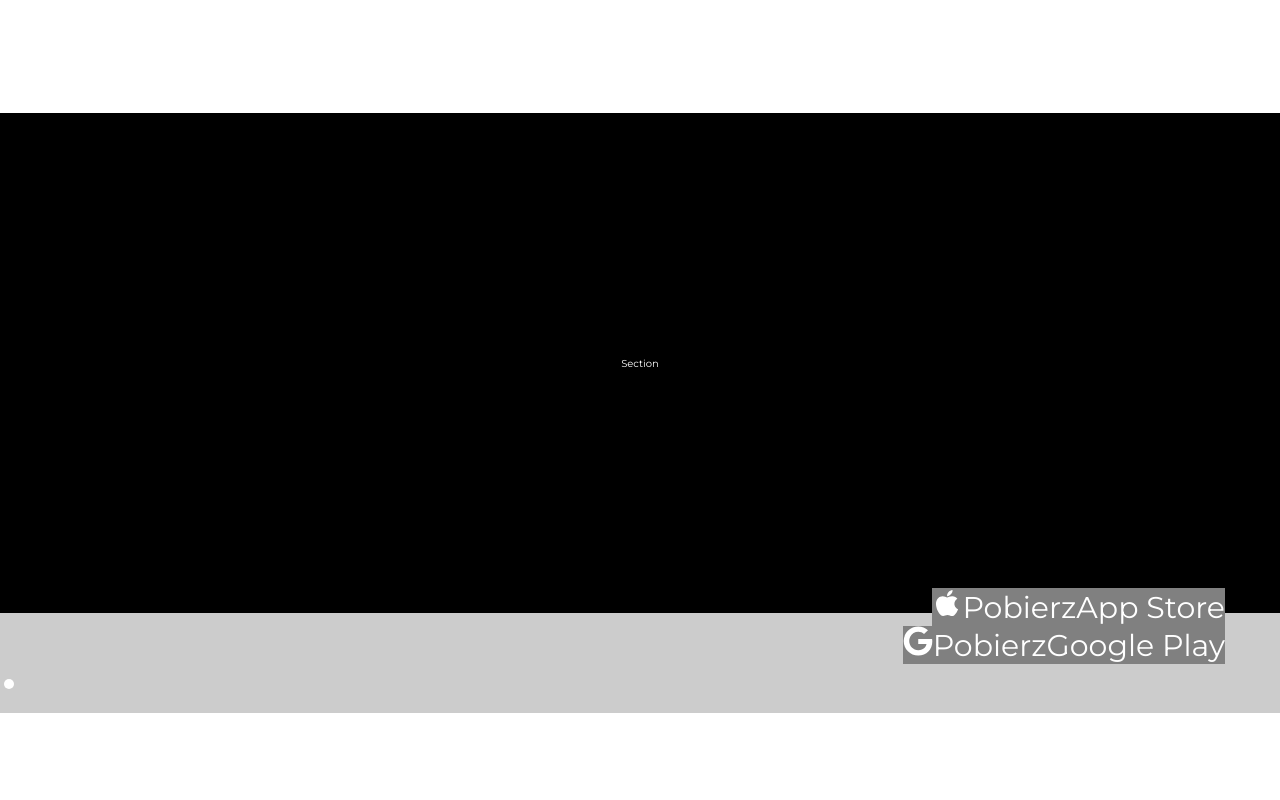
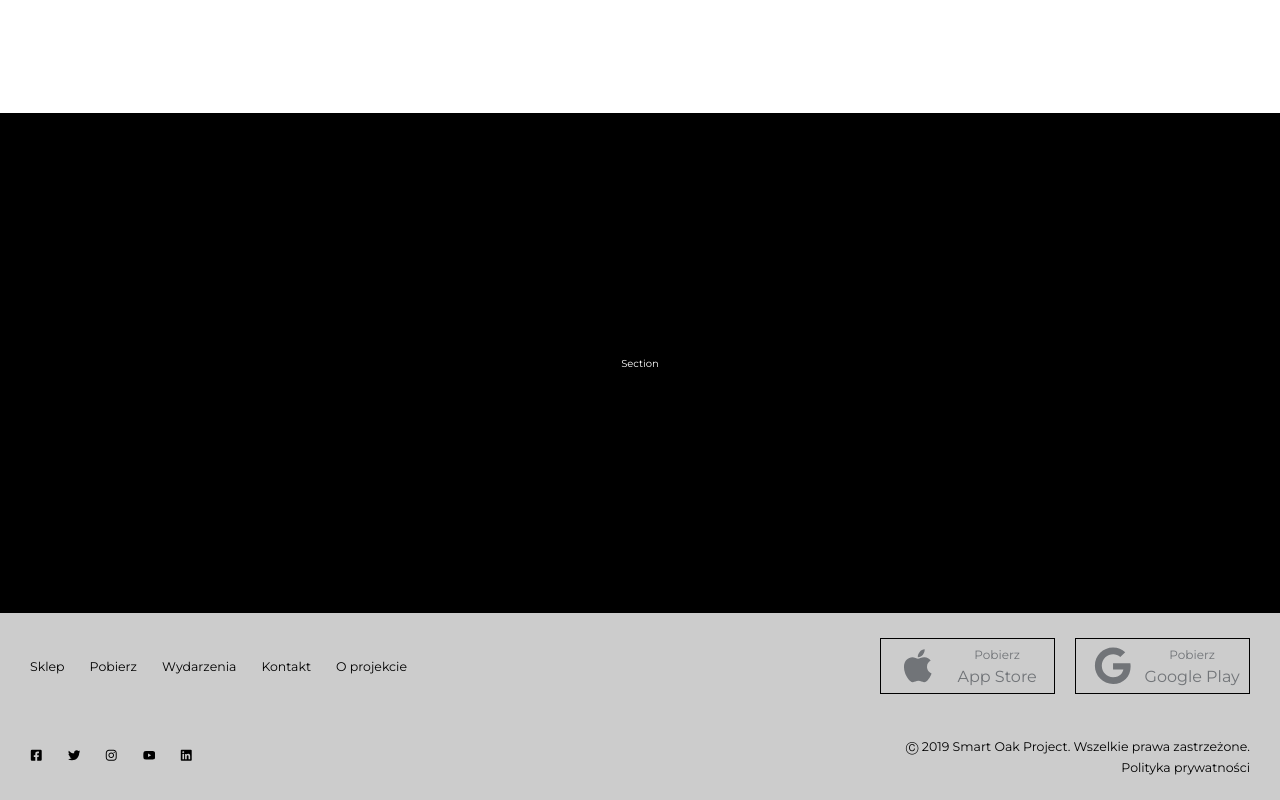
Before and after one commit to SmartOakProject/Landing-Page, a Gatsby site: page / in a window 1280 px wide. Shown: the part 2667-3467 px from the top of the page. Before the commit the page ends 3405 px from the top, so only its background shows below. Built offline with nearby package versions, Linux system fonts and the light colour scheme; Gatsby itself is replaced by a stand-in of ours.

Commit message:
Footer/Mateusz

```diff
--- a/src/components/Footer/Footer.js
+++ b/src/components/Footer/Footer.js
@@ -1,33 +1,78 @@
 import React from "react";
 import styled from "styled-components";
-import { FaApple, FaGoogle, FaTwitter, FaInstagram } from 'react-icons/fa';
+import { FaApple, FaGoogle, FaTwitter, FaInstagram, FaLinkedin, FaYoutube, FaFacebookSquare } from 'react-icons/fa';
 
 
 const Container = styled.div`
   background-color: #ccc;
-  height: 10rem;
   width: 100vw;
   color: var(--color-white);
   font-size: 30px;
   display: flex;
   justify-content: center;
   align-items: center;
-  padding: 0 1.5rem;
+  padding: 1rem 1.5rem;
+  flex-flow: column wrap;
 `
+
 
 const Row = styled.div`
   display: flex;
   flex-flow: row wrap;
-  align-items: flex-start;
+  align-items: ${props => props.alignCenter ? 'center' : 'flex-start'};
   justify-content: ${props => props.justifyEnd ? 'flex-end' : 'flex-start'};
   width: 100%;
-  padding: 0 1.5rem;
-
+  padding: ${props => props.p0 ? `0` : `1.5rem`};
+  &.pb3 {
+    padding-bottom: 3rem;
+  }
+  @media screen and (max-width: 900px) {
+    justify-content: ${props => props.justifyEnd ? 'flex-start' : 'flex-start'};
+    &.pb3 {
+      padding-bottom: 1.5rem;
+    }
+  }
+  @media screen and (max-width: 479px) {
+    &.footerBottom {
+      padding-top: 0;
+    }
+  }
 `
 
 const Col = styled.div`
   flex: 1 1 50%;
   width: 50%;
+  &.marketPlaceCol {
+    flex: 1 1 50%;
+    width: 50%;
+  }
+  &.imageCol {
+    flex: 1 1 25%;
+    width: 25%;
+  }
+  svg {
+    &.svgMarketPlace {
+      color: var(--color-gray);
+      font-size: 3.75rem;
+      margin: 0 auto;
+      display: block;
+    }
+  }
+  @media screen and (max-width: 900px) {
+    flex: 1 1 100%;
+    width: 100%;
+  }
+  @media screen and (max-width: 479px) {
+    &.imageCol {
+      flex: 1 1 18%;
+      width: 18%;
+    }
+    svg {
+      &.svgMarketPlace {
+        font-size: 3rem;
+      }
+    }
+  }
 `
 
 
@@ -35,16 +80,23 @@ const ListLink = styled.a`
   color: var(--color-black);
   text-decoration: none;
   padding: 0 0.5rem;
+  cursor: pointer;
   &:first-of-type {
     padding-left: 0;
   }
   &:hover {
     color: var(--color-white);
+    transition: 250ms all ease;
   }
 `
 
+const SocialMediaLink = styled.a`
+  color: var(--color-black);
+  font-size: 1rem;
+`
+
 const ListItem = styled.li`
-  font-size: 1.5rem;
+  font-size: 1.25rem;
   padding: 0 1rem;
   &:first-of-type {
     padding-left: 0;
@@ -57,13 +109,71 @@ const ListItemWrapper = styled.ul`
   list-style: none;
   display: flex;
   flex-flow: row wrap;
+  @media screen and (max-width: 900px) {
+    padding-bottom: 3rem;
+    &.socialmedia {
+      padding-bottom: 1.5rem;
+    }
+  }
+  @media screen and (max-width: 479px) {
+    &.mainFooterMenu {
+      flex-flow: row nowrap;
+      overflow: auto;
+      padding: 0 1.5rem;
+    }
+  }
 `
 
 const DownloadFromMarketplace = styled.div`
   margin: 0 1rem;
+  padding: 0.75rem;
   align-items: center;
   justify-content: flex-start;
-  background-color: grey;
+  background-color: #ccc;
+  display: flex;
+  flex-flow: row wrap;
+  border: 1px solid var(--color-black);
+  width: 175px;
+  &:last-of-type {
+    margin-right: 0;
+  }
+  @media screen and (max-width: 900px) {
+    &:first-of-type {
+      margin-left: 0;
+    }
+  }
+  @media screen and (max-width: 479px) {
+    width: 125px;
+    margin: 0.5rem;
+    &:first-of-type {
+      margin-left: 0;
+    }
+  }
+`
+
+const DownloadFromMarketplaceText = styled.p`
+  font-size: ${props => props.small ? '1.2rem' : '1.6rem'};
+  color: var(--color-gray);
+  font-weight: 500;
+  text-align: center;
+  &:first-of-type {
+    margin-bottom: 0.5rem;
+  }
+  @media screen and (max-width: 479px) {
+    font-size: ${props => props.small ? '0.95rem' : '1.15rem'};
+  }
+`
+
+const FooterSmallText = styled.p`
+  font-size: 1.25rem;
+  color: var(--color-black);
+  text-align: ${props => props.textAlignLeft ? 'left' : 'right'};
+  &:first-of-type {
+    margin-bottom: 0.5rem;
+  }
+  @media screen and (max-width: 900px) {
+  text-align: ${props => props.textAlignLeft? 'left' : 'left'};
+  }
 `
 
 const menuItems = [
@@ -89,16 +199,7 @@ const menuItems = [
   },
 ];
 
-const downloadFromMarketplaceContent = [
-  {
-    downloadText: 'Pobierz',
-    marketName: 'App Store',
-  },
-  {
-    downloadText: 'Pobierz',
-    marketName: 'Google Play',
-  },
-];
+
 
 function FooterTopLeftMenu(props) {
   const menuList = props.menuItems.map((menuItem, index) => {
@@ -111,79 +212,115 @@ function FooterTopLeftMenu(props) {
     )
   });
   return (
-  <ListItemWrapper>
+  <ListItemWrapper className="mainFooterMenu">
     {menuList}
   </ListItemWrapper>
   )
 }
 
-function DownloadFromMarketplaceWrapper(props) {
-  const singleDownload = props.downloadFromMarketplaceContent.map((singleDownload, index) => {
+class DownloadFromMarketplaceWrapper extends React.Component {
+  constructor(props) {
+    super(props);
+    this.state = {
+      downloadFromMarketplaceContent: [
+        {
+          icon: FaApple,
+          downloadText: 'Pobierz',
+          marketName: 'App Store',
+        },
+        {
+          icon: FaGoogle,
+          downloadText: 'Pobierz',
+          marketName: 'Google Play',
+        },
+      ],
+    }
+  }
+
+  render() {
+    const singleDownload = this.state.downloadFromMarketplaceContent.map((singleDownload, index) => {
     return (
       <DownloadFromMarketplace key={index}>
-        {index === 0 ? <FaApple /> : <FaGoogle />}
+      <Col className="imageCol">
+        {<singleDownload.icon className="svgMarketPlace" />}
+      </Col>
+      <Col className="marketPlaceCol">
+        <DownloadFromMarketplaceText small>
           {singleDownload.downloadText}
+        </DownloadFromMarketplaceText>
+        <DownloadFromMarketplaceText>
           {singleDownload.marketName}
+        </DownloadFromMarketplaceText>
+      </Col>
       </DownloadFromMarketplace>
     )
   });
   return singleDownload;
   }
-
-// function SocialmediaLinks(props) {
-//   const menuItems = props.socialmediaMenu.map((menuItem, index) => {
-//     return (
-//       <li key={index}>{menuItem.icon}</li>
-//     )
-//   })
-//   return (
-//     <ul>{menuItems}</ul>
-//     );
-// }
+}
 
 class SocialmediaLinks extends React.Component {
     constructor(props) {
-    super(props);
+      super(props)
       this.state = {
         socialmediaMenu: [
           {
-          path: '',
-          icon: FaInstagram,
+            path: "",
+            icon: FaFacebookSquare,
+          },
+          {
+            path: "",
+            icon: FaTwitter,
           },
           {
             path: '',
-          icon: FaTwitter,
-        }
-      ]
-
+            icon: FaInstagram
+          },
+          {
+            path: '',
+            icon: FaYoutube,
+          },
+          {
+            path: '',
+            icon: FaLinkedin,
+          },
+        ],
       }
     }
     render() {
       const menuItems = this.state.socialmediaMenu.map((menuItem, index) => {
-      return <li>{menuItem.icon}</li>
+        return <ListItem key={index}><ListLink>{<menuItem.icon />}</ListLink></ListItem>
       })
-    return (
-      <ul>
-        {menuItems}
-      </ul>
-    );
+      return <ListItemWrapper className="socialmedia">{menuItems}</ListItemWrapper>
     }
 }
 
 export default function Footer() {
   return (
     <Container>
-      <Row>
+      <Row alignCenter className="pb3">
         <Col>
           <FooterTopLeftMenu menuItems={menuItems} />
         </Col>
         <Col>
-        <Row justifyEnd>
-          <DownloadFromMarketplaceWrapper downloadFromMarketplaceContent={downloadFromMarketplaceContent} />
+          <Row p0 justifyEnd>
+            <DownloadFromMarketplaceWrapper />
           </Row>
         </Col>
+      </Row>
+      <Row className="footerBottom" alignCenter>
         <Col>
           <SocialmediaLinks />
+        </Col>
+        <Col>
+          <FooterSmallText>
+          &#9400; 2019 Smart Oak Project. Wszelkie prawa zastrzeżone.
+          </FooterSmallText>
+          <FooterSmallText>
+            <a>
+              Polityka prywatności
+            </a>
+          </FooterSmallText>
         </Col>
       </Row>
     </Container>
--- a/src/components/GlobalStyles/GlobalStyles.js
+++ b/src/components/GlobalStyles/GlobalStyles.js
@@ -8,6 +8,7 @@ const GlobalStyle = createGlobalStyle`
 :root{
     --color-white: #fff;
     --color-black: #000;
+    --color-gray:  #717478;
 }
 
 * {
```
Lines whose indentation alone changed are shown as unchanged.
